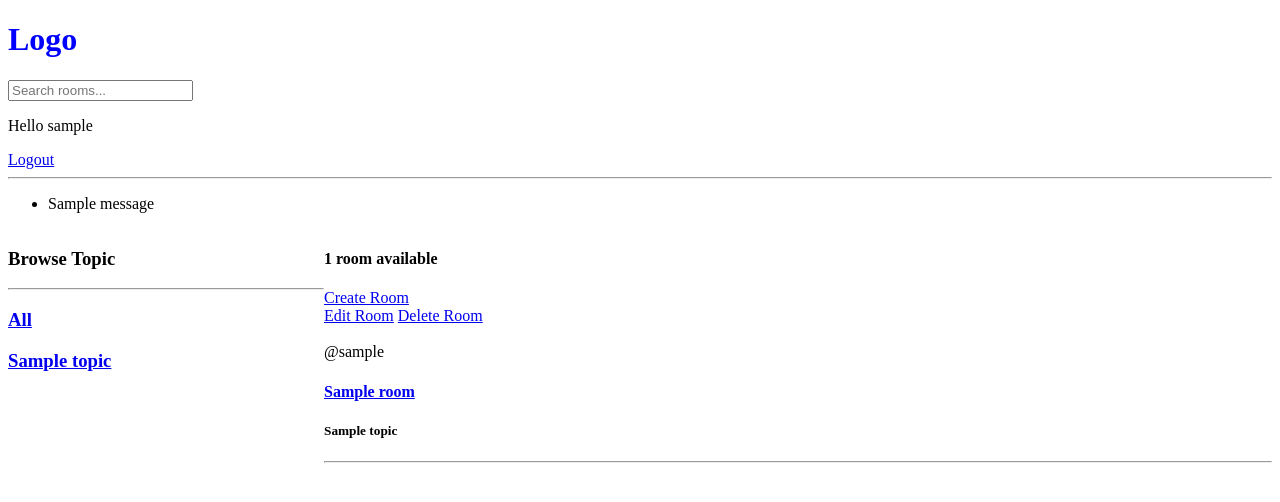
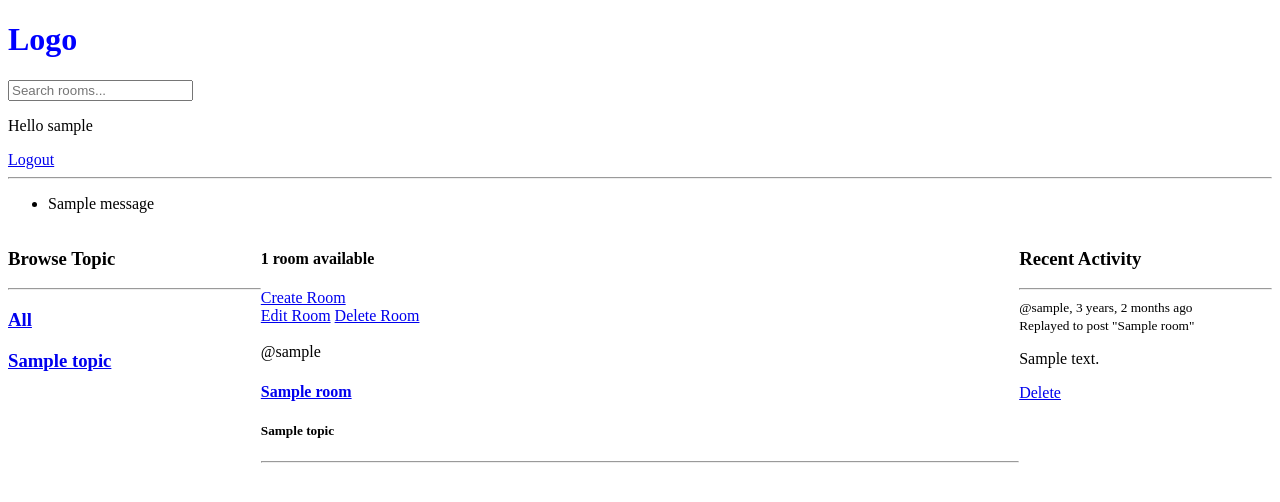
Before and after one commit to pratik111099/StudyBudy, a Django app: page / in a window 1280 px wide. Shown: the top 502 px of the page. Run offline with Django 4.2, Linux system fonts and the light colour scheme; a user stored in the database is signed in; tables that the repository leaves empty hold one stand-in row (values such as "Sample post"); one stand-in notice (Sample message) is shown.

Commit message:
Browse Topic, Convesration, Add Comments, Participants, Recent Activity

```diff
--- a/base/models.py
+++ b/base/models.py
@@ -15,7 +15,7 @@ class Room(models.Model):
     topic = models.ForeignKey(Topic, on_delete=models.SET_NULL, null=True)
     name = models.CharField(max_length=100)
     description = models.TextField(null=True, blank=True)
-    # participants =
+    participants = models.ManyToManyField(User, related_name='participants', blank=True)
     updated = models.DateTimeField(auto_now=True)
     created = models.DateTimeField(auto_now_add=True)
 
@@ -35,5 +35,8 @@ class Message(models.Model):
     updated = models.DateTimeField(auto_now=True)
     created = models.DateTimeField(auto_now_add=True)
 
+    class Meta:
+        ordering = ['-updated', '-created']
+
     def __str__(self):
         return self.body[0:50]
--- a/base/templates/base/home.html
+++ b/base/templates/base/home.html
@@ -5,7 +5,7 @@
 <style>
     .home-container{
         display: grid;
-        grid-template-columns: 1fr 3fr;
+        grid-template-columns: 1fr 3fr 1fr;
     }
 </style>
 
@@ -44,6 +44,22 @@
         {% endfor %}
     </div>
 
+    <div>
+        <h3>Recent Activity</h3>
+        <hr>
+        {% for message in room_message %}
+        <div>
+            <small>@{{message.user}}, {{message.created|timesince}} ago</small><br>
+            <small>Replayed to post "{{message.room}}"</small>
+            <p>{{message}}</p>
+            {% if request.user == message.user %}
+                <a href="{% url 'delete-message' message.id %}">Delete</a>
+            {% endif %}
+            <br>
+        </div>
+        {% endfor %}
+    </div>
+
 </div>
 
 {% endblock content %}
--- a/base/urls.py
+++ b/base/urls.py
@@ -13,5 +13,6 @@ urlpatterns = [
     path('create_room', views.createRoomView, name='create_room'),
     path('update_room/<str:pk>', views.updateRoomView, name='update_room'),
     path('delete_room/<str:pk>', views.deleteRoomView, name='delete_room'),
+    path('delete-message/<str:pk>', views.deleteMessageView, name='delete-message'),
 
 ]
--- a/base/views.py
+++ b/base/views.py
@@ -6,7 +6,7 @@ from django.contrib import messages
 from django.contrib.auth import authenticate, login, logout
 from django.contrib.auth.decorators import login_required
 from django.contrib.auth.forms import UserCreationForm
-from .models import Room, Topic
+from .models import Room, Topic, Message
 from .forms import RoomForm
 
 # Create your views here.
@@ -79,17 +79,35 @@ def homeView(request):
         )
     topics = Topic.objects.all()
     room_count = rooms.count()
+    room_message = Message.objects.filter(Q(room__topic__name__icontains=q))
     context = {
         'rooms':rooms,
         'topics':topics,
         'room_count':room_count,
+        'room_message':room_message,
     }
     return render(request,'base/home.html', context)
 
+
+
 def roomView(request, pk):
     room = Room.objects.get(id=pk)
+    room_messages = room.message_set.order_by('-created')
+    participants = room.participants.all()
+
+    if request.method == "POST":
+        comment = Message.objects.create(
+            user = request.user,
+            room = room,
+            body = request.POST.get('msg')
+        )
+        room.participants.add(request.user)
+        return redirect('room', pk=room.id)
+
     context = {
-        'room':room
+        'room':room,
+        'room_messages':room_messages,
+        'participants':participants,
     }
     return render(request, 'base/room.html', context)
 
@@ -142,3 +160,20 @@ def deleteRoomView(request, pk):
         'room':room
     }
     return render(request, 'base/delete.html', context)
+
+
+@login_required(login_url='/login')
+def deleteMessageView(request, pk):
+    message = Message.objects.get(id=int(pk))
+
+    if request.user != message.user:
+        return HttpResponse('You are not allowed here.')
+
+    if request.method == "POST":
+        message.delete()
+        return redirect('home')
+
+    context = {
+        'room':message
+    }
+    return render(request, 'base/delete.html', context)
```
Also changed, not shown: base/templates/base/room.html (+45 -1 lines), base/migrations/0003_alter_room_options_room_participants.py (added), base/migrations/0004_alter_room_participants.py (added).
